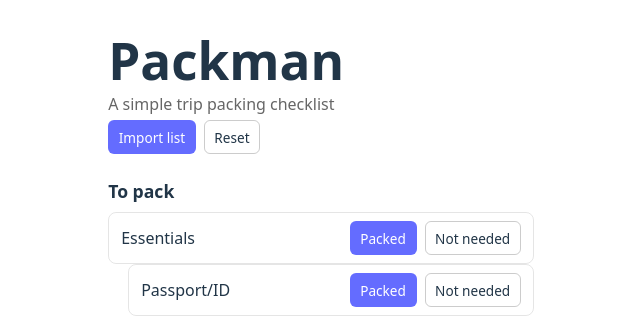
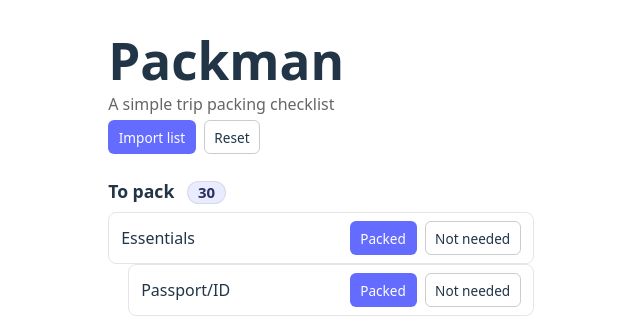
Before and after one commit to michal-mally/packman, a React (Vite) app: page / in a window 1280 px wide. Shown: the top 317 px of the page, without its empty margins (319-959 px from the left). Built offline with nearby package versions, Linux system fonts and the light colour scheme.

Commit message:
Showing number of items still in "To pack" group.

```diff
--- a/src/App.css
+++ b/src/App.css
@@ -34,6 +34,29 @@
 .column h2 {
   margin: 0 0 0.5rem 0;
   font-size: 1.1rem;
+}
+
+.badge {
+  display: inline-flex;
+  align-items: center;
+  justify-content: center;
+  margin-left: 0.5rem;
+  min-width: 1.5em;
+  padding: 0 0.5em;
+  height: 1.4em;
+  font-size: 0.85em;
+  border-radius: 999px;
+  background: #e9ecff;
+  color: #2b2e5f;
+  border: 1px solid rgba(0,0,0,0.08);
+}
+
+@media (prefers-color-scheme: dark) {
+  .badge {
+    background: rgba(100, 108, 255, 0.2);
+    color: rgba(255,255,255,0.9);
+    border-color: rgba(255,255,255,0.18);
+  }
 }
 
 .items {
--- a/src/App.tsx
+++ b/src/App.tsx
@@ -173,6 +173,27 @@ function App() {
       notNeeded: nodes.filter((n) => isLeaf(n) && n.status === 'not-needed'),
     }
   }, [nodes, idsWithChildren])
+
+  // Count all entries (groups and items) that are actually visible in "To pack"
+  const toPackCount = useMemo(() => {
+    const parentById = new Map(nodes.map((n) => [n.id, n.parentId] as const))
+    const statusById = new Map(nodes.map((n) => [n.id, n.status] as const))
+    const isVisibleInToPack = (id: string): boolean => {
+      // Node must be default and all ancestors default
+      if (statusById.get(id) !== 'default') return false
+      let pid = parentById.get(id)
+      while (pid) {
+        if (statusById.get(pid) !== 'default') return false
+        pid = parentById.get(pid) ?? null
+      }
+      return true
+    }
+    let count = 0
+    for (const n of nodes) {
+      if (isVisibleInToPack(n.id)) count++
+    }
+    return count
+  }, [nodes])
 
   // Use groups in their natural order as defined by the source list (default or imported)
   const orderedGroups = groups
@@ -417,7 +438,7 @@ function App() {
 
       <main className="columns">
         <section className="column">
-          <h2>To pack</h2>
+          <h2>To pack <span className="badge" aria-label={`To pack count: ${toPackCount}`}>{toPackCount}</span></h2>
           {leavesByStatus.default.length === 0 && (
             <p className="empty">Nothing left here. Nice!</p>
           )}
```
